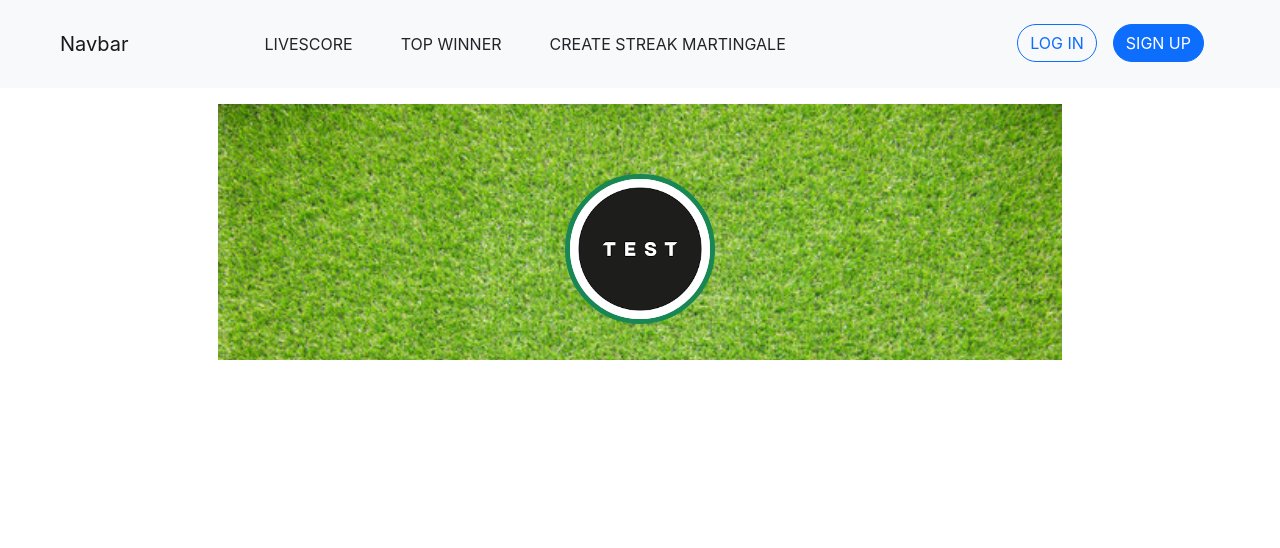
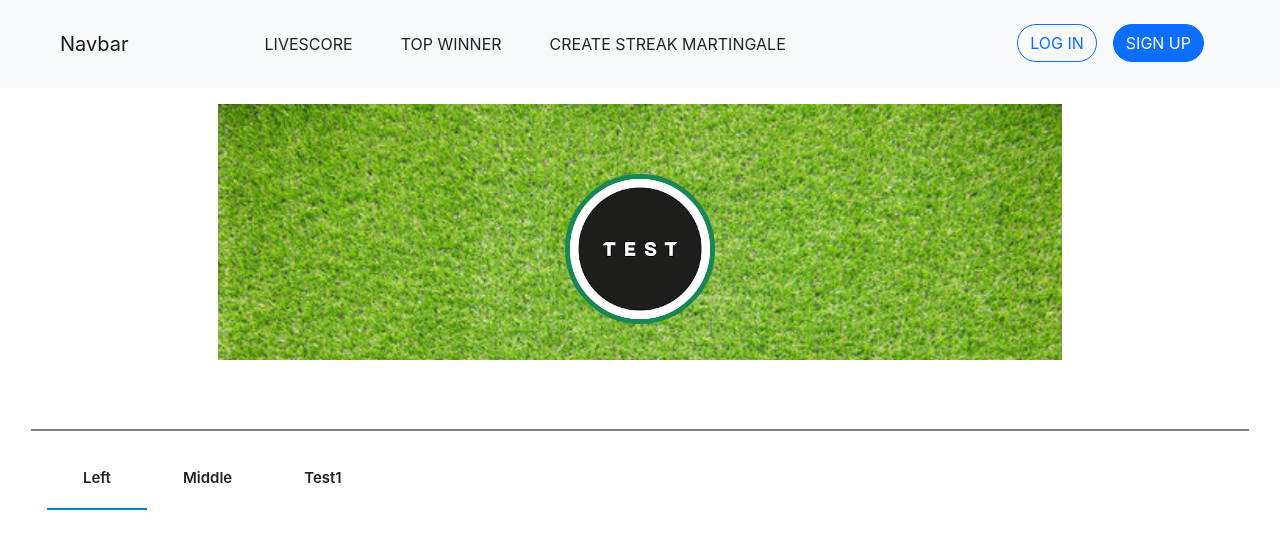
Before and after one commit to HuyttTedd/nextjs_football, a Next.js app: page /test in a window 1280 px wide. Shown: the top 548 px of the page. Built offline with nearby package versions, Linux system fonts and the light colour scheme.

Commit message:
tabs coding

```diff
--- /dev/null
+++ b/components/profile/ProfileBody.js
@@ -0,0 +1,13 @@
+import React from 'react'
+import styles from '../../styles/profile/profile.module.scss';
+import Tabs from './Tabs';
+
+function ProfileBody() {
+  return (
+    <div className={styles['profile-body-container']}>
+        <Tabs />
+    </div>
+  )
+}
+
+export default ProfileBody
--- a/components/profile/Tabs.js
+++ b/components/profile/Tabs.js
@@ -1,9 +1,15 @@
-import Image from 'react-bootstrap/Image'
+import React, { useState } from 'react';
+import Button from 'react-bootstrap/Button';
+import ButtonGroup from 'react-bootstrap/ButtonGroup';
+import styles from '../../styles/profile/tabs.module.scss';
 
 function Tabs() {
   return (
-    <>
-    </>
+    <span className={styles['tab-container']}>
+        <a className={styles['test']}>Left</a>
+        <a>Middle</a>
+        <a>Test1</a>
+    </span>
   )
 }
 
--- a/pages/test.js
+++ b/pages/test.js
@@ -1,14 +1,15 @@
 import Navigationbar from '../components/header/Navigationbar';
 import Avatar from '../components/profile/Avatar';
 import Tabs from '../components/profile/Tabs';
+import ProfileBody from '../components/profile/ProfileBody';
 
 function BasicExample() {
   return (
-    <>
+    <div>
         <Navigationbar/>
         <Avatar />
-        <Tabs />
-    </>
+        <ProfileBody />
+    </div>
   );
 }
 
--- a/styles/profile/profile.module.scss
+++ b/styles/profile/profile.module.scss
@@ -1,4 +1,15 @@
 @import "../mixins";
+
+.profile-body-container {
+    position: relative;
+    display: flex;
+    margin: 0 auto;
+    max-width: 1218px;
+    padding-left: 16px;
+    padding-top: 16px;
+    margin-top: 69px;
+    border-top: 2px solid gray;
+}
 
 .avatar-view-container {
     position: relative;
--- /dev/null
+++ b/styles/profile/tabs.module.scss
@@ -0,0 +1,28 @@
+.tab-container {
+    display: flex;
+    a {
+        position: relative;
+        padding: 20px 36px;
+        font-size: .9375rem;
+        font-weight: 600;
+        cursor: pointer;
+        text-decoration: none;
+        border-radius: 10px;
+
+        &:hover {
+            background-color: #EBEDF0;
+        }
+    }
+
+    .test {
+        &:after {
+            content: '';
+            position: absolute;
+            width: 100%;
+            height: 2px;
+            bottom: 0;
+            left: 0;
+            background-color: #0087ca;
+        }
+    }
+}
```
Also changed, not shown: 1 other file (tests, documents, lock files or other folders).
